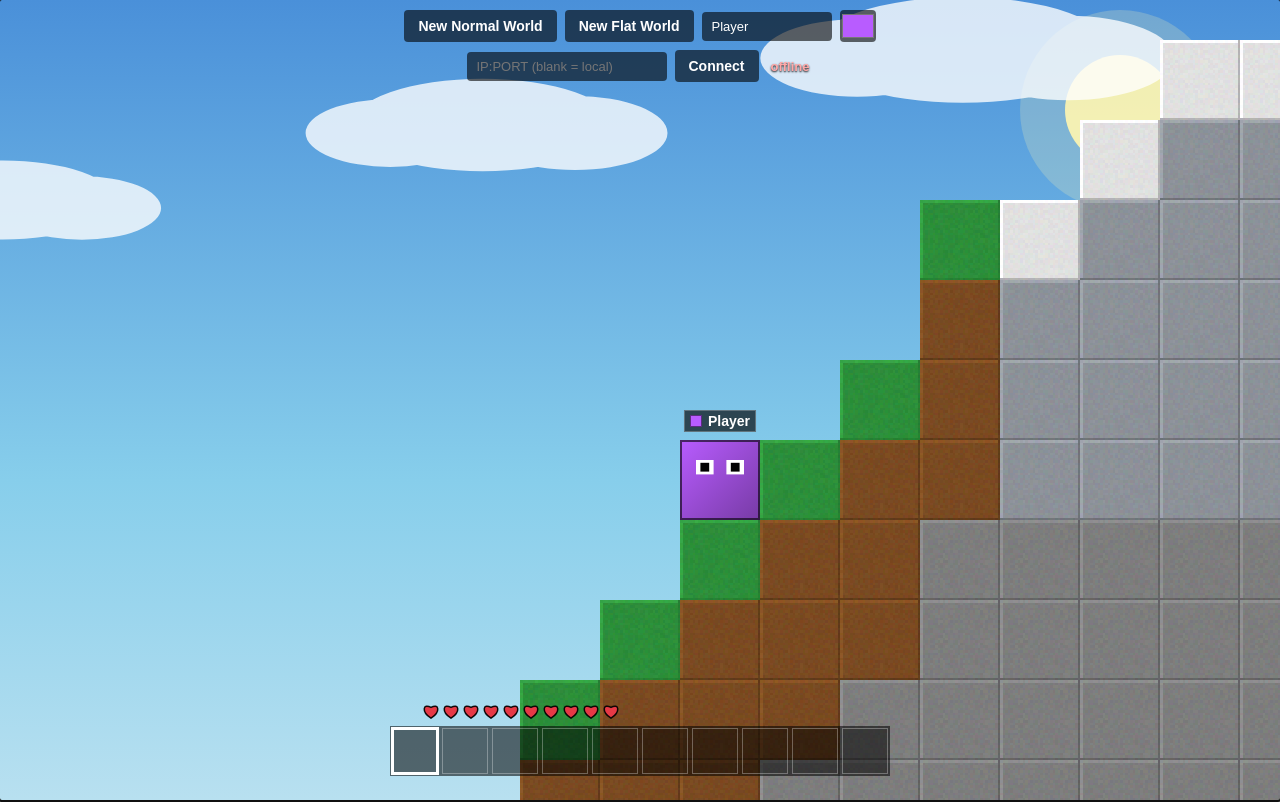
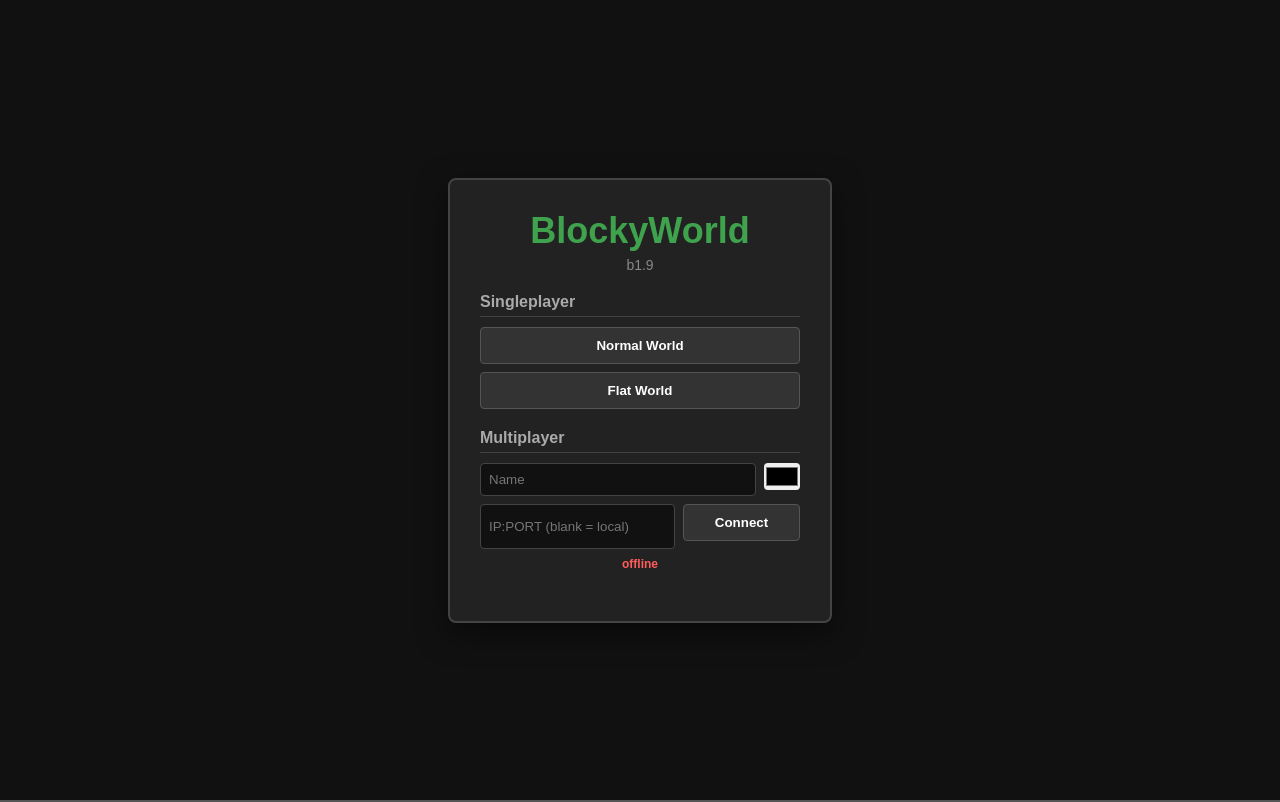
Before and after one commit to nullbg12-alt/c, a website: page index.html in a window 1280 px wide. Drawn offline with Linux system fonts and the light colour scheme.

Commit message:
desert und main menu

```diff
--- a/index.html
+++ b/index.html
@@ -38,7 +38,80 @@
     </style>
 </head>
 <body>
+    <!-- Main Menu Overlay -->
+    <div id="main-menu">
+        <div class="menu-box">
+            <h1>BlockyWorld</h1>
+            <p class="version">b1.9</p>
+
+            <div class="menu-section">
+                <h2>Singleplayer</h2>
+                <button id="btn-play-normal">Normal World</button>
+                <button id="btn-play-flat">Flat World</button>
+            </div>
+
+            <div class="menu-section">
+                <h2>Multiplayer</h2>
+                <div class="input-row">
+                    <input type="text" id="menu-name" placeholder="Name" maxlength="200">
+                    <input type="color" id="menu-color" title="Your color">
+                </div>
+                <div class="input-row">
+                    <input type="text" id="menu-ip" placeholder="IP:PORT (blank = local)">
+                    <button id="btn-connect">Connect</button>
+                </div>
+                <p id="menu-status">offline</p>
+            </div>
+        </div>
+    </div>
+
     <canvas id="game"></canvas>
+
+    <!-- In-game top bar (hidden by default) -->
+    <div id="in-game-ui" style="display: none;">
+        <button id="btn-menu">Menu</button>
+    </div>
+
+    <style>
+        #main-menu {
+            position: fixed; inset: 0; background: #111;
+            display: flex; align-items: center; justify-content: center;
+            font-family: Arial, sans-serif; z-index: 1000;
+        }
+        .menu-box {
+            background: #222; padding: 30px; border-radius: 8px;
+            border: 2px solid #444; width: 320px; text-align: center;
+            color: white; box-shadow: 0 10px 30px rgba(0,0,0,0.5);
+        }
+        .menu-box h1 { margin: 0 0 5px 0; font-size: 36px; color: #3fa34d; }
+        .version { margin: 0 0 20px 0; color: #888; font-size: 14px; }
+        .menu-section { margin-bottom: 20px; text-align: left; }
+        .menu-section h2 { font-size: 16px; border-bottom: 1px solid #444; padding-bottom: 5px; margin-bottom: 10px; color: #aaa; }
+        .menu-box button {
+            display: block; width: 100%; padding: 10px; margin-bottom: 8px;
+            background: #333; color: white; border: 1px solid #555;
+            border-radius: 4px; font-weight: bold; cursor: pointer;
+        }
+        .menu-box button:hover { background: #444; }
+        .input-row { display: flex; gap: 8px; margin-bottom: 8px; }
+        .input-row input[type="text"] {
+            flex: 1; padding: 8px; background: #111; border: 1px solid #444;
+            color: white; border-radius: 4px; outline: none;
+        }
+        .input-row input[type="color"] {
+            width: 36px; padding: 0; border: none; border-radius: 4px; cursor: pointer;
+        }
+        #menu-status { font-size: 12px; font-weight: bold; color: #ff5c5c; margin: 0; text-align: center; }
+
+        #in-game-ui {
+            position: fixed; top: 10px; right: 10px; z-index: 100;
+        }
+        #btn-menu {
+            padding: 8px 16px; background: rgba(0,0,0,0.6); color: white;
+            border: none; border-radius: 4px; font-weight: bold; cursor: pointer;
+        }
+        #btn-menu:hover { background: rgba(0,0,0,0.8); }
+    </style>
 
     <script src="script/perlin.js"></script>
     <script src="script/rng.js"></script>
--- a/script/world.js
+++ b/script/world.js
@@ -37,47 +37,50 @@ function setBlock(x, y, id) {
 // ---- Pure column info (no block reads) ----
 
 function computeColumnInfo(x) {
+    if (worldMode === 'flat') {
+        return { surfaceY: GROUND_LEVEL, isMountain: false, dirtDepth: 4, isDesert: false };
+    }
+
     const sampleX = x + 100;
-    const FAR_START = 12550821;
+
+    // Biome noise (very slow frequency)
+    const biomeNoise = Perlin.noise(sampleX * 0.003);
+    const isDesert = biomeNoise > 0.55; // Top ~25% of the map
 
     const baseHills = Perlin.noise(sampleX * 0.005) * 8;
     const mountainNoise = Perlin.noise(sampleX * 0.015);
     const mountains = Math.pow(mountainNoise, 3.0) * 65;
     const surfaceDetail = Perlin.noise(sampleX * 0.15) * 2;
     const randomRoughness = (Perlin.noise(sampleX * 0.7) * 2) - 1;
+
     let totalOffset = baseHills + mountains + surfaceDetail + randomRoughness;
-    let surfaceY = GROUND_LEVEL + Math.floor(totalOffset);
-    let isMountain = mountains > 18;
-    let dirtDepth = 4 + Math.floor(Perlin.noise(sampleX * 0.5) * 3);
 
+    // --- Far Lands: spiky int32 overflow chaos ---
+    const FAR_START = 12550821;
     const FAR_TRANSITION = 2000;
     const ax = Math.abs(sampleX);
     if (ax >= FAR_START) {
         const t = Math.min(1, (ax - FAR_START) / FAR_TRANSITION);
-
         const x2 = Math.imul(sampleX | 0, sampleX | 0);
         const x3 = Math.imul(x2, 40503);
         const chaosA = x2 / 2147483647;
         const chaosB = x3 / 2147483647;
-
         const brokenOffset = chaosA * 80 + chaosB * 20;
         totalOffset = totalOffset * (1 - t) + brokenOffset * t;
     }
 
-    surfaceY = GROUND_LEVEL + Math.floor(totalOffset);
-    isMountain = mountains > 18;
-    dirtDepth = 4 + Math.floor(Perlin.noise(sampleX * 0.5) * 3);
+    let surfaceY = GROUND_LEVEL + Math.floor(totalOffset);
 
-    return { surfaceY, isMountain, dirtDepth };
-}
+    // --- Desert flattening ---
+    // Flatten the terrain for plains-like terracotta mesas
+    if (isDesert) {
+        surfaceY = GROUND_LEVEL + Math.floor(totalOffset * 0.2) - 5;
+    }
 
-function columnRng(x) {
-    const key = x + ':' + serverSeed;
-    let h = 2166136261 >>> 0;
-    for (let i = 0; i < key.length; i++) {
-        h = Math.imul(h ^ key.charCodeAt(i), 16777619) >>> 0;
-    }
-    return mulberry32(h);
+    const isMountain = !isDesert && mountains > 18;
+    const dirtDepth = 4 + Math.floor(Perlin.noise(sampleX * 0.5) * 3);
+
+    return { surfaceY, isMountain, dirtDepth, isDesert };
 }
 
 // ---- Chunk generation ----
@@ -101,19 +104,37 @@ function generateChunk(cx, cy, data) {
         const info = computeColumnInfo(x);
         const surfaceY = info.surfaceY;
         const isMountain = info.isMountain;
+        const isDesert = info.isDesert;
         const dirtDepth = info.dirtDepth;
 
         for (let ly = 0; ly < CHUNK_SIZE; ly++) {
             const y = y0 + ly;
             let id = 0;
 
-            if (y < BEDROCK_LAYERS) id = 11;
-            else if (y > surfaceY) id = 0;
-            else if (y === surfaceY) id = isMountain ? 8 : 1;
-            else if (y > surfaceY - dirtDepth) id = isMountain ? 10 : 2;
-            else if (y > surfaceY - 56) id = 3;
-            else if (y > surfaceY - 120) id = 5;
-            else id = 4;
+            if (y < BEDROCK_LAYERS) {
+                id = 11;
+            } else if (y > surfaceY) {
+                id = 0;
+            } else if (y === surfaceY) {
+                // Surface blocks
+                if (isDesert) id = 9;         // Terracotta surface
+                else if (isMountain) id = 8;  // Calcite
+                else id = 1;                  // Grass
+            } else if (y > surfaceY - dirtDepth) {
+                // Subsurface blocks
+                if (isDesert) id = 9;         // Terracotta
+                else if (isMountain) id = 10;
+                else id = 2;                  // Dirt
+            } else if (isDesert && y > surfaceY - dirtDepth - 4) {
+                // A few extra layers of terracotta before hitting stone
+                id = 9;
+            } else if (y > surfaceY - 56) {
+                id = 3; // Stone
+            } else if (y > surfaceY - 120) {
+                id = 5; // Deepslate
+            } else {
+                id = 4; // Dark Stone
+            }
 
             data[ly * CHUNK_SIZE + lx] = id;
         }
@@ -214,7 +235,7 @@ function generateChunk(cx, cy, data) {
         if (rng() > 0.5) continue;
 
         const info = computeColumnInfo(x);
-        if (info.isMountain) continue;
+        if (info.isMountain || info.isDesert) continue;
         const surfY = info.surfaceY;
         if (surfY < 5 || surfY >= WORLD_HEIGHT) continue;
 
```
